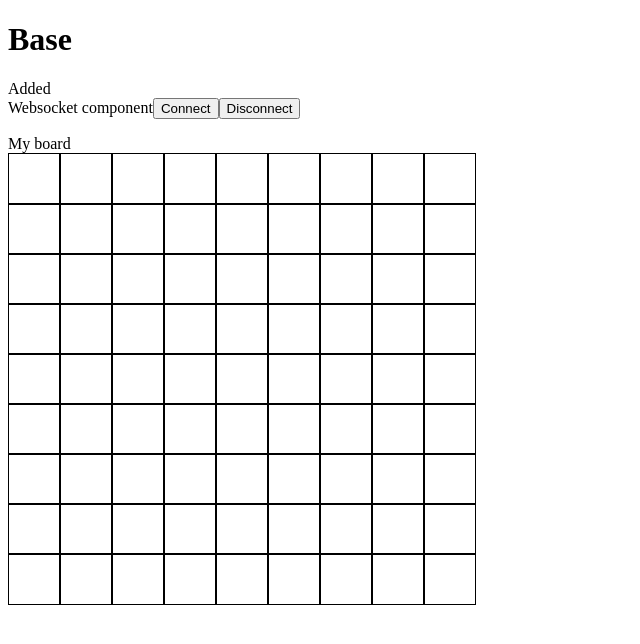
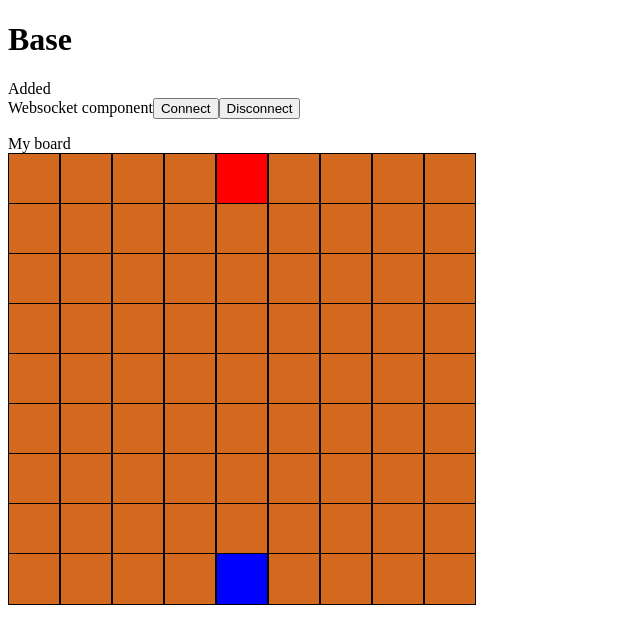
Before and after one commit to bbujdoso94/QuoridorReact, a React (Create React App) app in the folder Quoridor/: page / in a window 1280 px wide. Shown: the top 644 px of the page, without its empty margins (0-640 px from the left). Built offline with nearby package versions, Linux system fonts and the light colour scheme; the HTML template or start-up script is replaced by a standard one.

Commit message:
Place players on board and add eventlisteners to cells.

```diff
--- a/Quoridor/src/App.css
+++ b/Quoridor/src/App.css
@@ -11,4 +11,13 @@ div.column {
   width: 50px;
   height: 50px;
   border: 1px solid black;
+  background-color: chocolate;
 }
+
+div.column[data-player="player1"] {
+  background-color: red;
+}
+
+div.column[data-player="player2"] {
+  background-color: blue;
+}
--- a/Quoridor/src/components/Board.jsx
+++ b/Quoridor/src/components/Board.jsx
@@ -8,10 +8,12 @@ export const Board = () => {
     for (let index = 0; index < 9; index++){
         let row = [];
         for (let col = 0; col < 9; col++){
-            row.push(col+1);
+            row.push(col+9*index);
         }
         myBoard.push(row);
     }
+
+    //4, 76
 
 
 
@@ -19,8 +21,16 @@ export const Board = () => {
         <div>
             My board
             {myBoard.map(x=>
-            <div className="row">{x.map(cell =>
-                <div className="column"></div>
+            <div className="row">{x.map(cell =>{
+                if(cell == 4){
+                    return <div data-col={cell} data-player="player1" className="column"></div>
+                }
+                if (cell == 76){
+                    return <div data-col={cell} data-player="player2" className="column"></div>
+                }
+                return <div onClick={x=>console.log({cell})} data-col={cell} data-player="empty" className="column"></div>
+
+            }
             )}</div>
             )}
 
```
